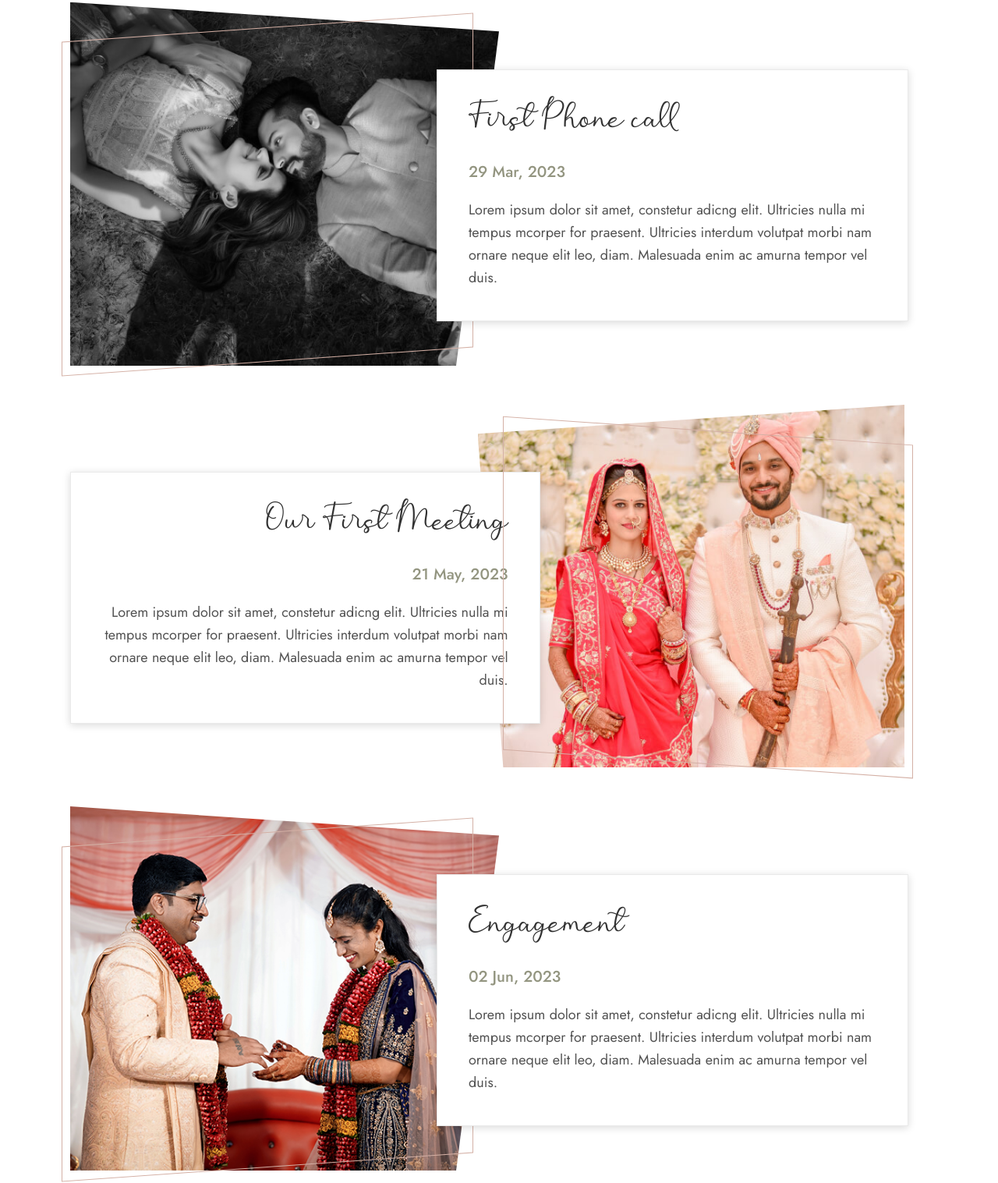
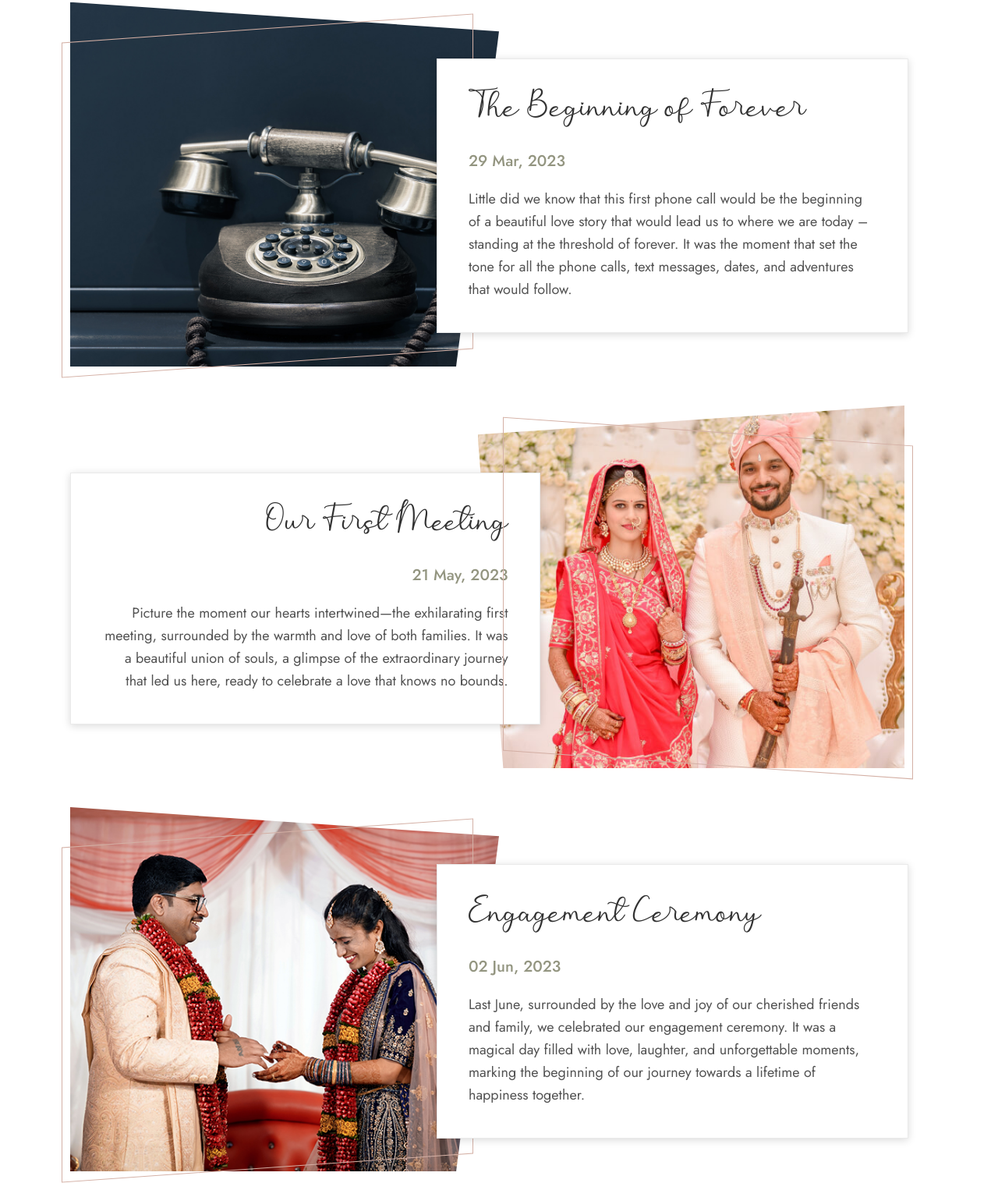
Before and after one commit to anilkreddy/wedding, a plain HTML site: page inv.html in a window 1280 px wide. Shown: the part 2518-4035 px from the top of the page at 78% size. Drawn offline with Linux system fonts and the light colour scheme; files whose address does not match are found by name.

Commit message:
Added text and updated images

```diff
--- a/galleries/engagement.html
+++ b/galleries/engagement.html
@@ -6,7 +6,7 @@
     <meta http-equiv="X-UA-Compatible" content="IE=edge">
     <meta name="viewport" content="width=device-width, initial-scale=1">
     <meta name="author" content="Anil">
-    <link rel="shortcut icon" type="image/png" href="assets/images/favicon.png">
+    <link rel="shortcut icon" type="image/png" href="../assets/images/favicon.png">
     <title>Wedding of Anil &amp; Harshitha</title>
     <link href="../assets/css/themify-icons.css" rel="stylesheet">
     <link href="../assets/css/font-awesome.min.css" rel="stylesheet">
--- a/inv.html
+++ b/inv.html
@@ -159,16 +159,14 @@
                     <div class="wpo-story-item">
                         <div class="wpo-story-img-wrap wow fadeInLeftSlow" data-wow-duration="1700ms">
                             <div class="wpo-story-img">
-                                <img src="assets/images/couple/story/5.jpg" alt="">
+                                <img src="assets/images/couple/phone.jpg" alt="">
                             </div>
                         </div>
                         <div class="wpo-story-content  wow fadeInRightSlow" data-wow-duration="1700ms">
                             <div class="wpo-story-content-inner">
-                                <h2>First Phone call</h2>
+                                <h2>The Beginning of Forever</h2>
                                 <span>29 Mar, 2023</span>
-                                <p>Lorem ipsum dolor sit amet, constetur adicng elit. Ultricies nulla mi tempus mcorper
-                                    for praesent. Ultricies interdum volutpat morbi nam ornare neque elit leo, diam.
-                                    Malesuada enim ac amurna tempor vel duis.</p>
+                                <p>Little did we know that this first phone call would be the beginning of a beautiful love story that would lead us to where we are today – standing at the threshold of forever. It was the moment that set the tone for all the phone calls, text messages, dates, and adventures that would follow.</p>
                             </div>
                         </div>
                     </div>
@@ -182,9 +180,7 @@
                             <div class="wpo-story-content-inner">
                                 <h2>Our First Meeting</h2>
                                 <span>21 May, 2023</span>
-                                <p>Lorem ipsum dolor sit amet, constetur adicng elit. Ultricies nulla mi tempus mcorper
-                                    for praesent. Ultricies interdum volutpat morbi nam ornare neque elit leo, diam.
-                                    Malesuada enim ac amurna tempor vel duis.</p>
+                                <p>Picture the moment our hearts intertwined—the exhilarating first meeting, surrounded by the warmth and love of both families. It was a beautiful union of souls, a glimpse of the extraordinary journey that led us here, ready to celebrate a love that knows no bounds.</p>
                             </div>
                         </div>
                     </div>
@@ -196,27 +192,23 @@
                         </div>
                         <div class="wpo-story-content wow fadeInRightSlow" data-wow-duration="1700ms">
                             <div class="wpo-story-content-inner">
-                                <h2>Engagement</h2>
+                                <h2>Engagement Ceremony</h2>
                                 <span>02 Jun, 2023</span>
-                                <p>Lorem ipsum dolor sit amet, constetur adicng elit. Ultricies nulla mi tempus mcorper
-                                    for praesent. Ultricies interdum volutpat morbi nam ornare neque elit leo, diam.
-                                    Malesuada enim ac amurna tempor vel duis.</p>
+                                <p>Last June, surrounded by the love and joy of our cherished friends and family, we celebrated our engagement ceremony. It was a magical day filled with love, laughter, and unforgettable moments, marking the beginning of our journey towards a lifetime of happiness together.</p>
                             </div>
                         </div>
                     </div>
                     <div class="wpo-story-item">
                         <div class="wpo-story-img-wrap wow fadeInRightSlow" data-wow-duration="1700ms">
                             <div class="wpo-story-img">
-                                <img src="assets/images/couple/story/7.jpg" alt="">
+                                <img src="assets/images/couple/wedding.jpg" alt="Wedding">
                             </div>
                         </div>
                         <div class="wpo-story-content wow fadeInLeftSlow" data-wow-duration="1700ms">
                             <div class="wpo-story-content-inner">
-                                <h2>Our Wedding</h2>
+                                <h2>Grand Wedding</h2>
                                 <span>02 Nov, 2023</span>
-                                <p>Lorem ipsum dolor sit amet, constetur adicng elit. Ultricies nulla mi tempus mcorper
-                                    for praesent. Ultricies interdum volutpat morbi nam ornare neque elit leo, diam.
-                                    Malesuada enim ac amurna tempor vel duis.</p>
+                                <p>Join us for a grand celebration of love and commitment as we embark on our journey together. Our wedding promises to be a day filled with joy, laughter, and unforgettable memories. Save the date and share in the magic of our special day!</p>
                             </div>
                         </div>
                     </div>
```
Also changed, not shown: assets/images/couple/muhurtham.png (deleted), assets/images/couple/phone.jpg (added), assets/images/couple/reception.jpeg (deleted), assets/images/couple/shape-5.png (renamed from assets/images/couple/story/shape.png), assets/images/couple/story/1.jpg (deleted), assets/images/couple/story/10.jpg (deleted), assets/images/couple/story/11.jpg (deleted), assets/images/couple/story/12.jpg (deleted), assets/images/couple/story/13.jpg (deleted), assets/images/couple/story/2.jpg (deleted), assets/images/couple/story/3.jpg (deleted), assets/images/couple/story/5.jpg (deleted), assets/images/couple/story/6.jpg (deleted), assets/images/couple/story/7.jpg (deleted), 3 more files.
